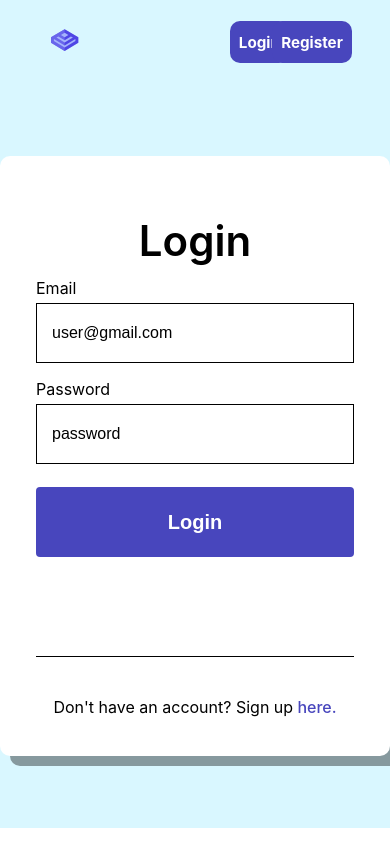
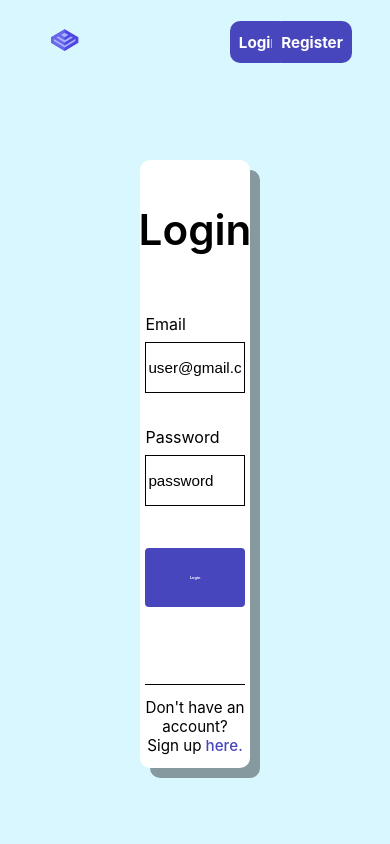
Before and after one commit to Workday-Pod-4/CollabU, a React (Vite) app in the folder capstone-project/ui/: page /login in a window 390 px wide. Built offline with nearby package versions, Linux system fonts and the light colour scheme.

Commit message:
Login page is fully responsive

```diff
--- a/capstone-project/ui/src/components/LoginPage/LoginPage.css
+++ b/capstone-project/ui/src/components/LoginPage/LoginPage.css
@@ -2,10 +2,8 @@
     box-sizing: border-box;
 }
 .login-page {
-    min-height: calc(100vh - 100px);
-    height: 100%;
-    max-height: calc(100vh - 100px);
-    width: 100%;
+    height: 90vh;
+    width: 100vw;
     max-width: 100vw;
     justify-content: center;
     background: #D9F7FF;
@@ -17,9 +15,9 @@
 }
 
 .login-page .card {
-    min-height: 600px;
-    width: 520px;
-    padding: 24px 36px 0;
+    width: 28%;
+    height: 80%;
+    padding: 1vh 1.3vw 0;
     flex-direction: column;
     background: white;
     border-radius: 10px;
@@ -27,8 +25,8 @@
 }
 
 .login-page .card h2 {
-    font-size: 42px;
-    margin-bottom: 4px;
+    font-size: 5vh;
+    margin-bottom: 5vh;
     font-weight: 600;
     color: black;
 }
@@ -41,23 +39,23 @@
 }
 
 .login-page .card .login-form {
-    padding-bottom: 10px;
+    padding-bottom: 5vh;
     color: black;
 }
 
 .login-page .card .login-form .input-field {
-    margin: 8px 0;
+    margin: 2vh 0;
 }
 
 .login-page .card .login-form .input-field label {
-    margin-bottom: 5px;
+    margin-bottom: 1vh;
     color: black;
 }
 
 .login-page .card .login-form .input-field input {
-    height: 60px;
-    padding: 0 15px;
-    font-size: 16px;
+    height: 6vh;
+    padding: 0 .5vw;
+    font-size: 1.8vh;
     border: 1px solid black;
     width: 100%;
     background: transparent;
@@ -76,23 +74,24 @@
 }
 
 .login-page .card .login-form .btn {
-    height: 70px;
+    height: 6.5vh;
     color: white;
     background: #4846BD;
-    font-size: 20px;
+    font-size: 1vw;
     font-weight: 700;
     border: none;
     border-radius: 4px;
-    padding: 12px 18px;
+    padding: 3.5vh 1vw;
     cursor: pointer;
-    margin-top: 15px;
+    margin-top: 3vh;
     white-space: nowrap;
 }
 
 .login-page .card .footer {
     border-top: 1px solid black;
     margin-top: auto;
-    height: 100px;
+    height: 14%;
+    font-size: 1.8vh;
 }
 
 .login-page .card .footer, .login-page .card .footer p, .Navbar {
```
